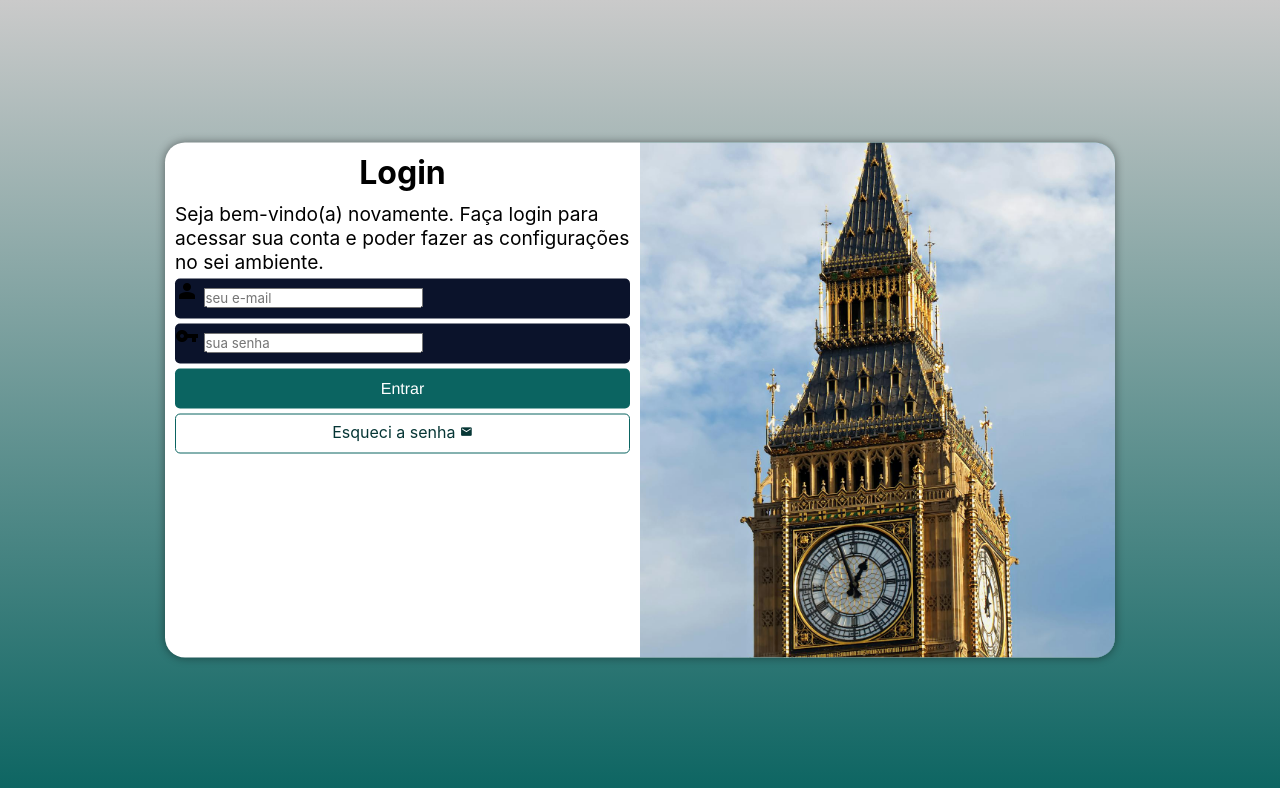
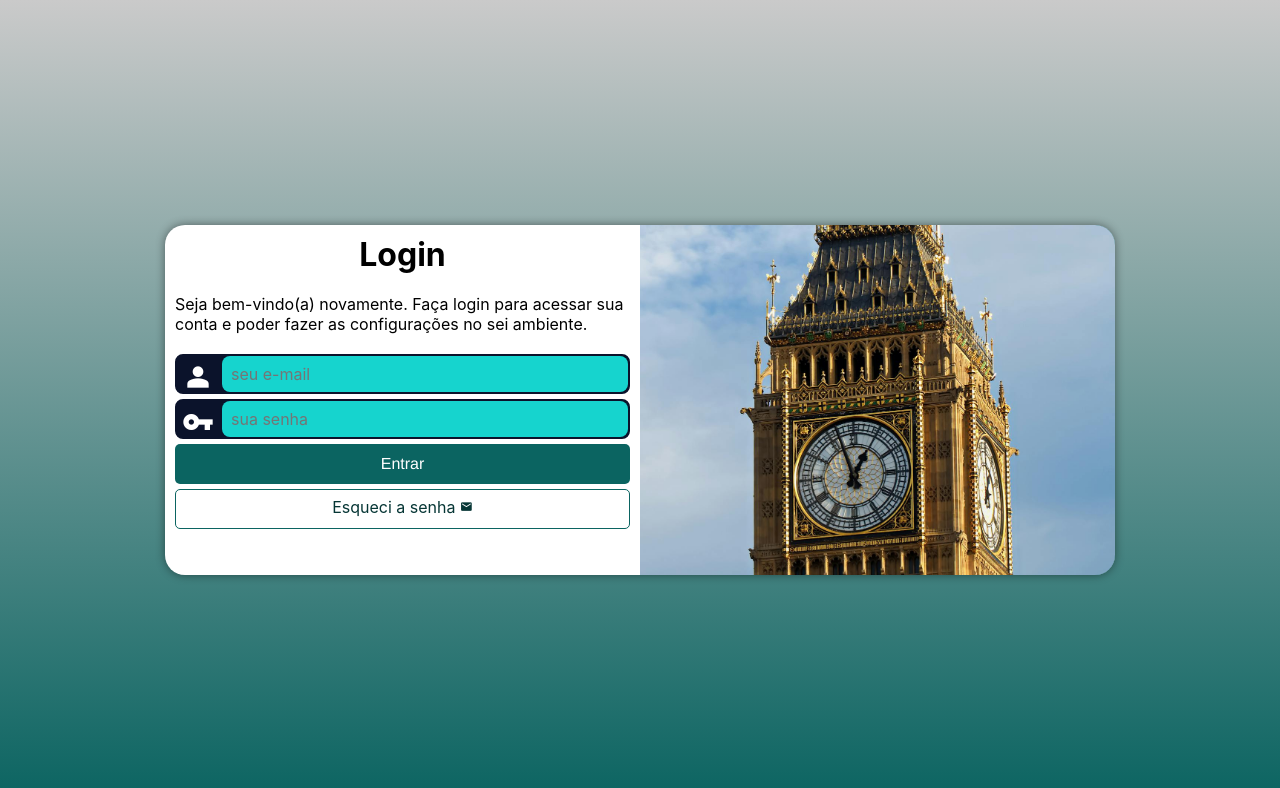
Before and after one commit to gabrielnicolinodev/projeto-login, a plain HTML site: page index.html in a window 1280 px wide. Drawn offline with nearby package versions, Linux system fonts and the light colour scheme.

Commit message:
Finalizando projeto

```diff
--- a/estilos/media-query.css
+++ b/estilos/media-query.css
@@ -18,6 +18,7 @@ Grandes telas: acima de 1200px
 
     section#login{
         width: 80vw;
+        height: 290px;
     }
 
     section#login > div#imagem{
@@ -42,17 +43,20 @@ Grandes telas: acima de 1200px
 
     section#login{
         width: 950px;
+        height: 350px;
     }
 
     section#login > div#imagem{
         float: right;
         width: 50%;
         height: 100%;
+        background-position: center 70%;
     }
 
     section#login > div#formulario{
         float: left;
         width: 50%;
+
     }
 
     div#formulario > h1{
@@ -60,6 +64,7 @@ Grandes telas: acima de 1200px
     }
 
     div#formulario > p{
-    font-size: 1.2em;
+    font-size: 1em;
+    margin: 20px 0px;
 }
 }
--- a/estilos/style.css
+++ b/estilos/style.css
@@ -31,7 +31,6 @@ section#login{
     position: absolute;
     left: 50%;
     top: 50%;
-    transform: translate(-50%, -50%);
     overflow: hidden;
 
 
@@ -41,6 +40,7 @@ section#login{
     border-radius: 20px;
     box-shadow: 0px 0px 10px rgba(0, 0, 0, 0.450);
 
+    transform: translate(-50%, -50%);
     transition: width .3s, height .3s;
     transition-timing-function: ease;
 }
@@ -49,7 +49,7 @@ section#login > div#imagem{
     display: block;
     background: #0b6461 url(../imagens/relódio.jpg) no-repeat;
     background-size: cover;
-    background-position: left center;
+    background-position: center 70%;
     height: 200px;
 }
 
@@ -69,16 +69,38 @@ div#formulario > p{
 
 form > div.campo {
     background-color: #0B132B;
-
+    border: 2px solid #0B132B;
     display: block;
     width: 100%;
     height: 40px;
-    border-radius: 5px;
+    border-radius: 8px;
     margin: 5px 0px;
 }
 
 div.campo > label{
     display: none;
+}
+
+div.campo > span{
+    color: white;
+    font-size: 2em;
+    width: 40px;
+    padding: 5px;
+}
+
+div.campo > input{
+    background-color: #16d4ce;
+    font-size: 1em;
+    width: calc(100% - 44.99px) ;
+    height: 100%;
+    border: 0px;
+    border-radius: 8px;
+    padding-left: 5px;
+    transform: translateY(-13px);
+}
+
+div.campo > input:focus-within{
+    background-color: white;
 }
 
 form > input[type=submit]{
```
Also changed, not shown: index.html (+2 -2 lines).
